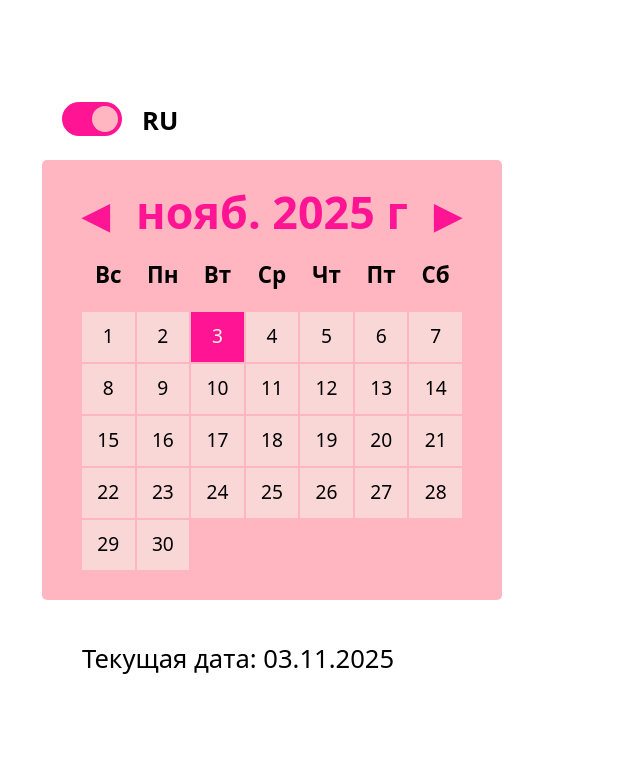
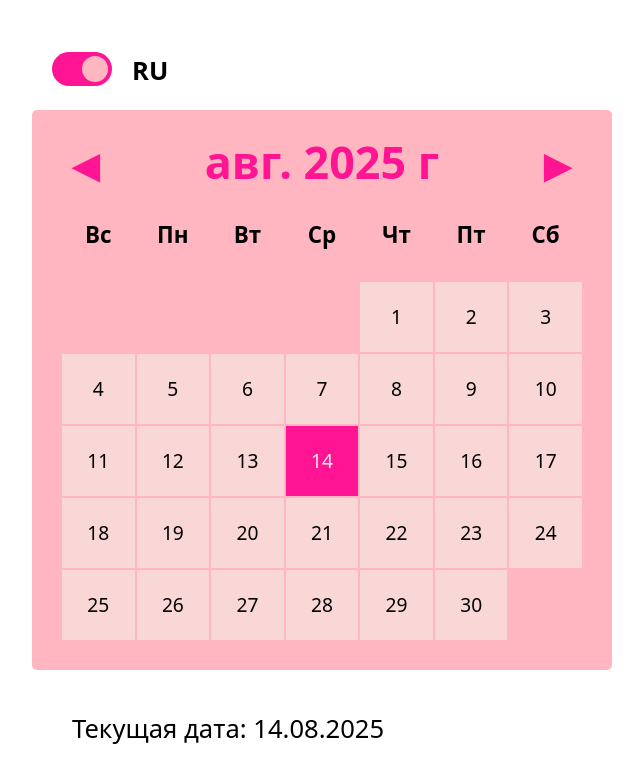
Before and after one commit to eclectic-mind/vue-calend, a Vue app: page / in a window 1280 px wide. Shown: the top 782 px of the page, without its empty margins (348-991 px from the left). Built offline with nearby package versions, Linux system fonts and the light colour scheme.

Commit message:
notask: прокидывает дату пропсом, чистит код

```diff
--- a/src/App.vue
+++ b/src/App.vue
@@ -1,43 +1,13 @@
 <script setup>
-  import { ref } from 'vue';
-  import CalendarTitle from './components/CalendarTitle.vue';
-  import CalendarContent from './components/CalendarContent.vue';
-  import CalendarFooter from './components/CalendarFooter.vue';
-  import LangToggle from '@/components/LangToggle.vue';
+  import Calendar from './components/Calendar.vue';
 
-  const isEnabled = ref(false);
+  const currentDate = {
+    year: new Date().getFullYear(),
+    month: 7,
+    date: 14
+  };
 </script>
 
 <template>
-  <div class="calendar">
-    <LangToggle v-model="isEnabled" />
-    <div class="calendar__wrapper">
-      <CalendarTitle />
-      <CalendarContent />
-    </div>
-    <CalendarFooter />
-  </div>
+    <Calendar :currentDate="currentDate" />
 </template>
-
-<style scoped lang="scss">
-  .calendar {
-    max-width: 94vw;
-
-    @media(min-width: 670px) {
-      width: 500px;
-      max-width: 80%;
-    }
-
-    .calendar__wrapper {
-      max-width: 100%;
-      padding: 10px;
-      border-radius: 5px;
-      background-color: lightpink;
-
-      @media(min-width: 670px) {
-        width: 100%;
-        padding: 30px;
-      }
-    }
-  }
-</style>
--- /dev/null
+++ b/src/components/Calendar.vue
@@ -0,0 +1,50 @@
+<script setup>
+  import { ref, onMounted } from 'vue';
+  import { useStore } from 'vuex';
+  import CalendarTitle from './CalendarTitle.vue';
+  import CalendarContent from './CalendarContent.vue';
+  import CalendarFooter from './CalendarFooter.vue';
+  import LangToggle from './LangToggle.vue';
+
+  const store = useStore();
+  const props = defineProps(['currentDate']);
+
+  const isEnabled = ref(false);
+
+  onMounted(() => {
+    store.dispatch('setDefaultDate', props.currentDate);
+  })
+</script>
+
+<template>
+  <div class="calendar">
+    <LangToggle v-model="isEnabled" />
+    <div class="calendar__wrapper">
+      <CalendarTitle />
+      <CalendarContent />
+    </div>
+    <CalendarFooter />
+  </div>
+</template>
+
+<style scoped lang="scss">
+.calendar {
+  max-width: 94vw;
+
+  @media(min-width: 670px) {
+    width: 520px;
+  }
+
+  .calendar__wrapper {
+    max-width: 100%;
+    padding: 10px;
+    border-radius: 5px;
+    background-color: lightpink;
+
+    @media(min-width: 670px) {
+      width: 100%;
+      padding: 30px;
+    }
+  }
+}
+</style>
--- a/src/components/CalendarContent.vue
+++ b/src/components/CalendarContent.vue
@@ -23,13 +23,13 @@ import {computed} from 'vue';
   };
 
   const getFirstDayNumber = () => {
-    const firstDayDate = new Date(`${year.value}-${month.value}-1`);
+    const firstDate = new Date(year.value, month.value, 1);
 
-    return firstDayDate.getDay();
+    return firstDate.getDay();
   };
 
   const getStyle = (index) => {
-    if (index === 0) {
+    if (index === 1) {
       const shift = getFirstDayNumber();
 
       return {
@@ -78,10 +78,10 @@ import {computed} from 'vue';
   .calendar__content {
     display: flex;
     flex-direction: column;
-    margin: 20px 0 0 0;
+    margin-top: 10px;
 
     @media(min-width: 670px) {
-      margin: 20px 10px 0 10px;
+      margin-top: 30px;
     }
 
     .weekdays,
@@ -95,7 +95,11 @@ import {computed} from 'vue';
     }
 
     .dates {
-      margin-top: 20px;
+      margin-top: 10px;
+
+      @media(min-width: 670px) {
+        margin-top: 30px;
+      }
     }
 
     .day {
@@ -108,12 +112,13 @@ import {computed} from 'vue';
     }
 
     span {
-      width: 100%;
-      height: 100%;
-      text-align: center;
       display: flex;
       align-items: center;
       justify-content: center;
+      width: 100%;
+      min-width: 40px;
+      height: 100%;
+      text-align: center;
     }
 
     .date {
@@ -134,6 +139,10 @@ import {computed} from 'vue';
       span {
         min-height: 50px;
         background-color: #fad7d7;
+
+        @media(min-width: 670px) {
+          min-height: 70px;
+        }
       }
 
       &.today {
--- a/src/components/CalendarTitle.vue
+++ b/src/components/CalendarTitle.vue
@@ -39,6 +39,7 @@
       font-size: 1.6em;
       font-weight: bold;
       line-height: 1;
+      user-select: none;
 
       @media(min-width: 670px) {
         font-size: 2.8em;
@@ -54,6 +55,7 @@
       line-height: 1;
       cursor: pointer;
       transition: 0.4s;
+      user-select: none;
 
       @media(min-width: 670px) {
         font-size: 3em;
--- a/src/components/LangToggle.vue
+++ b/src/components/LangToggle.vue
@@ -37,6 +37,7 @@ const toggleLanguage = () => {
     color: black;
     font-size: 1.6em;
     font-weight: bold;
+    user-select: none;
   }
 
   .switch {
@@ -55,25 +56,25 @@ const toggleLanguage = () => {
 
   .slider {
     position: absolute;
-    cursor: pointer;
     top: 0;
     left: 0;
     right: 0;
     bottom: 0;
     background-color: #fad7d7;
+    border-radius: 34px;
     transition: 0.4s;
-    border-radius: 34px;
+    cursor: pointer;
 
     &:before {
       position: absolute;
+      left: 4px;
+      bottom: 4px;
       content: "";
       height: 26px;
       width: 26px;
-      left: 4px;
-      bottom: 4px;
+      border-radius: 50%;
       background-color: lightpink;
       transition: 0.4s;
-      border-radius: 50%;
     }
   }
 
--- a/src/stores/store.js
+++ b/src/stores/store.js
@@ -27,7 +27,14 @@ export default createStore({
             state.today.year = year;
         }
     },
+
     actions: {
+        setDefaultDate({ commit }, params) {
+            commit('switchYear', params.year);
+            commit('switchMonth', params.month);
+            commit('switchDate', params.date);
+        },
+
         toggleLang({ commit }) {
             commit('toggleLanguage');
         },
@@ -54,6 +61,7 @@ export default createStore({
             commit('switchDate', index);
         }
     },
+
     getters: {
         getFormattedDate: (state) => {
             const dt = new Date(state.today.year, state.today.month, state.today.date);
```
Also changed, not shown: 1 other file (tests, documents, lock files or other folders).
